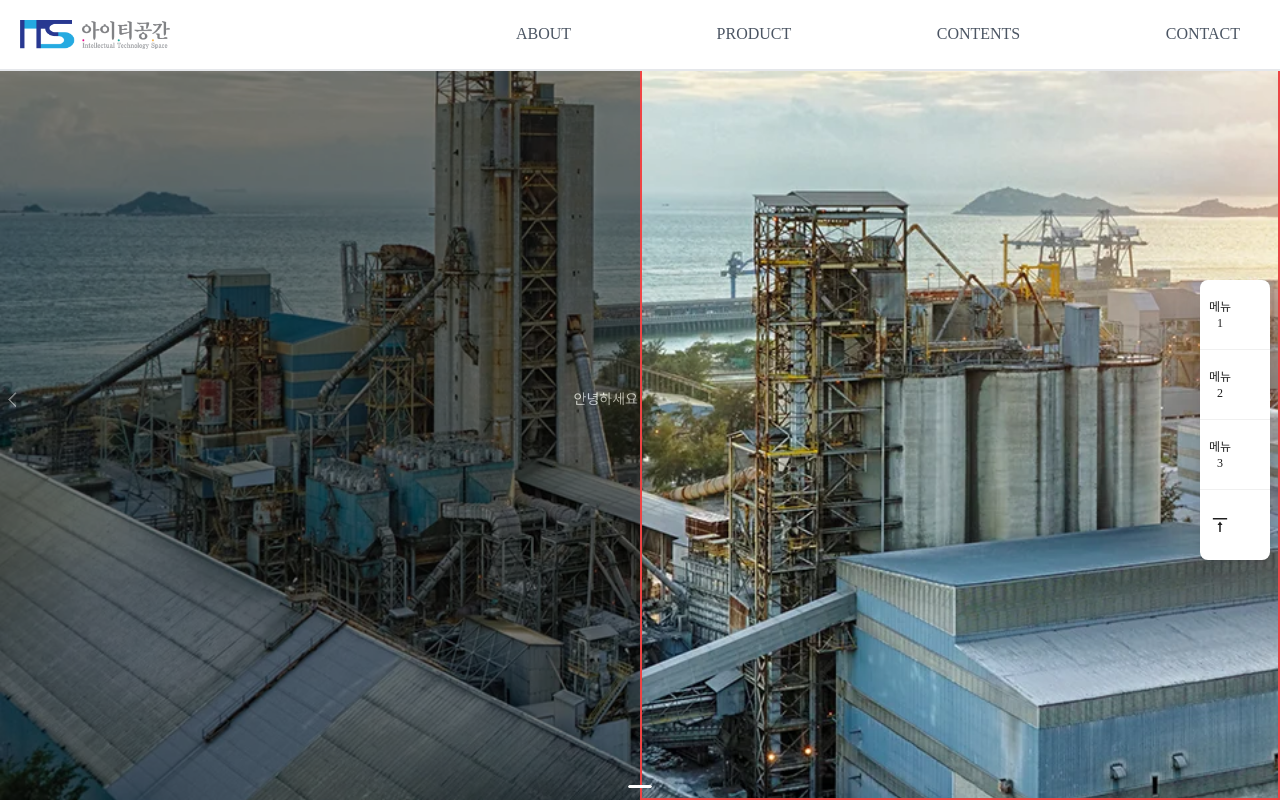
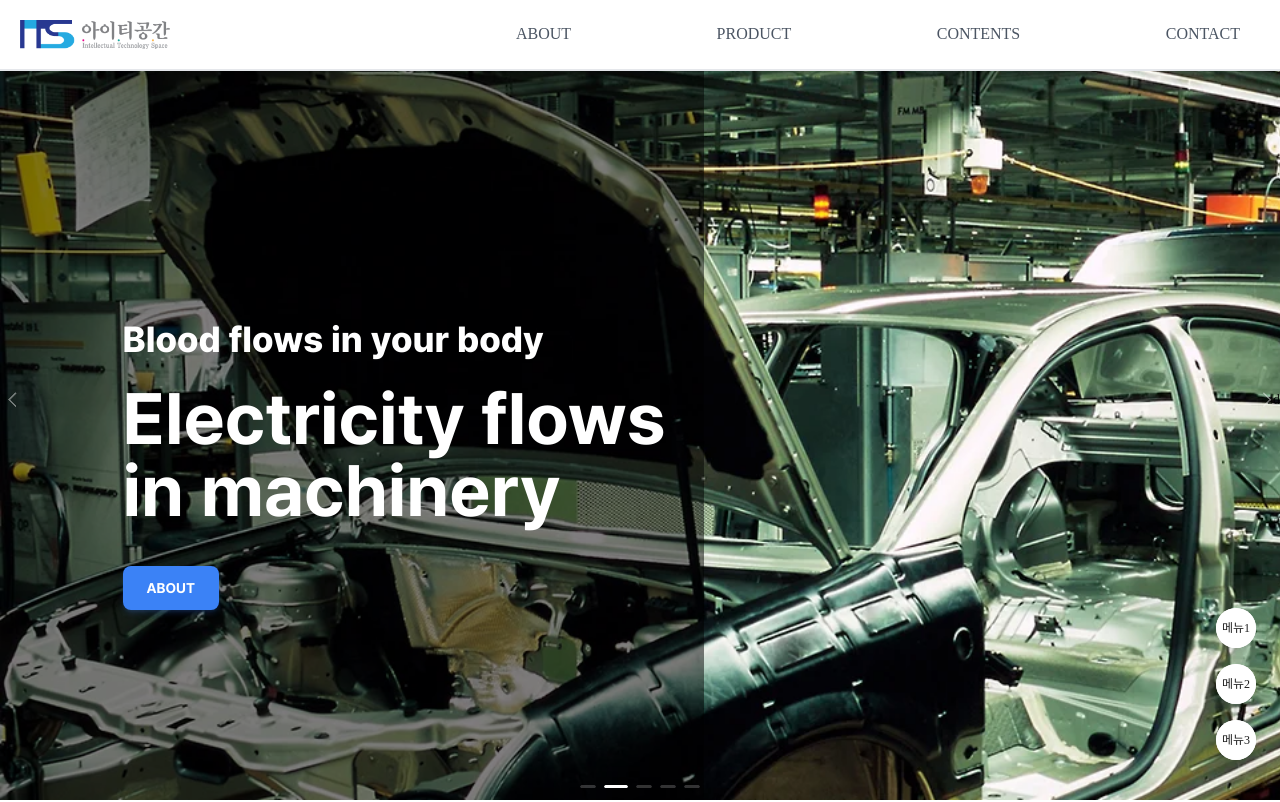
Before and after one commit to ITSROOM-HOMEPAGE/ITS_homepages, a React (Create React App) app: page / in a window 1280 px wide. Shown: the top 802 px of the page. Built offline with nearby package versions, Linux system fonts and the light colour scheme; a web font is replaced by a local one.

Commit message:
add something

```diff
--- a/src/components/carousel/carousel.js
+++ b/src/components/carousel/carousel.js
@@ -8,11 +8,25 @@ export default function Carouselcomp(props) {
   };
 
   return (
-    <div className="flex w-[100vw] h-[100vh]" style={backimgstyle}>
-      <div className="border-2 border-black w-1/2 flex justify-end items-center opacity-50 bg-black">
-        <h1 className="text-white">안녕하세요</h1>
-      </div>
-      <div className="border-2 border-red-500 w-1/2">sd</div>
+    <div className="flex w-[100vw] h-[100vh] relative" style={backimgstyle}>
+      <div className="w-[55%] flex flex-col justify-center items-end opacity-50 bg-black"></div>
+      <section className="absolute right-[48%] top-[40%] text-white">
+        <h2 className="font-PretendExtraBold text-4xl">
+          Blood flows in your body
+        </h2>
+        <br />
+        <h1 className="font-PretendBold text-7xl">
+          Electricity flows <br />
+          in machinery
+        </h1>
+        <button
+          class="middle none center mr-4 rounded-lg bg-blue-500 mt-10 py-3 px-6 font-PretendBold text-sm text-white shadow-md shadow-blue-500/20 transition-all hover:shadow-lg hover:shadow-blue-500/40 focus:opacity-[0.85] focus:shadow-none active:opacity-[0.85] active:shadow-none disabled:pointer-events-none disabled:opacity-50 disabled:shadow-none"
+          data-ripple-light="true"
+        >
+          ABOUT
+        </button>
+      </section>
+      <div className="w-[45%] flex justify-end items-center ">sd</div>
     </div>
   );
 }
--- a/src/components/mainPage/mainPage0.js
+++ b/src/components/mainPage/mainPage0.js
@@ -11,32 +11,21 @@ export default function Mainpage0() {
     filter: "brightness(50%)",
   };
 
-  const imgStyle = {
-    filter: "brightness(50%)",
-    height: "100vh",
-    width: "100vw",
-  };
-
-  const imgsrc = "./images/carousel1.webp";
+  const imgsrcs = [
+    "./images/carousel1.webp",
+    "./images/carousel2.webp",
+    "./images/carousel3.webp",
+    "./images/carousel4.webp",
+    "./images/carousel5.webp",
+  ];
 
   return (
     <Carousel autoplay arrows infinite={true}>
-      <div style={contentStyle}>
-        <Carouselcomp imgsrc={imgsrc} />
-        {/* <img src="./images/carousel1.webp" style={imgStyle} /> */}
-      </div>
-      {/* <div style={contentStyle}>
-        <img src="./images/carousel2.webp" style={imgStyle} />
-      </div>
-      <div style={contentStyle}>
-        <img src="./images/carousel3.webp" style={imgStyle} />
-      </div>
-      <div style={contentStyle}>
-        <img src="./images/carousel4.webp" style={imgStyle} />
-      </div>
-      <div style={contentStyle}>
-        <img src="./images/carousel5.webp" style={imgStyle} />
-      </div> */}
+      {imgsrcs.map((el) => (
+        <div style={contentStyle}>
+          <Carouselcomp imgsrc={el} />
+        </div>
+      ))}
     </Carousel>
   );
 }
--- a/src/components/mainPage/mainPage1.js
+++ b/src/components/mainPage/mainPage1.js
@@ -1,6 +1,6 @@
 export default function Mainpage1() {
   return (
-    <div className="h-[1500px] w-full font-PretendMedium flex justify-center items-center bg-[#3a2a68] bg-[url('./assets/main_bg.png')] bg-cover bg-fixed ">
+    <div className="h-[100vh] w-full font-PretendMedium flex justify-center items-center bg-[#3a2a68] bg-[url('./assets/main_bg.png')] bg-cover">
       <div className="h-full flex flex-col mt-[90vh] w-[1500px] items-center min-[1500px]:items-start">
         <div className="flex flex-col min-[1500px]:items-start items-center text-black animate-fadeInUp">
           <p className="inline-block mt-[3vh] text-[#133aa5] text-[56px] leading-[80px] font-PretendBold ">
--- a/src/components/mainPage/mainPage2.js
+++ b/src/components/mainPage/mainPage2.js
@@ -2,7 +2,7 @@ import { Card } from "antd";
 
 export default function Mainpage2() {
   return (
-    <div className="w-full mt-[-30vh]">
+    <div className="w-full mt-[-10vh]">
       <img
         src="./images/mainPage2_bg.png"
         className="linear-gradient(94deg, #57a2e3 8.29%, #6977cf 72%)"
--- a/src/components/mainPage/mainPage4.js
+++ /dev/null
@@ -1,19 +0,0 @@
-import Kakaomap from "../kakaomap/kakaomap";
-
-export default function Mainpage4() {
-  return (
-    <div className="h-[1080px] bg-white w-full text-black font-PretendMedium relative">
-      <div className="h-full flex items-center flex-col text-center">
-        <p className="mt-[100px] text-[56px] leading-[80px] font-PretendBold">
-          ITS Room Workspace
-        </p>
-        <p className="text-[24px] mt-[20px]">ITS Room</p>
-        <Kakaomap className="mt-[30px]" />
-
-        <button className="h-[60px] w-[206px] font-PretendBold text-[20px] bg-[#6250FF] mt-9 text-white rounded-[44px] hover:scale-105 duration-300">
-          &nbsp;ABOUT Inc.
-        </button>
-      </div>
-    </div>
-  );
-}
--- a/src/components/sidemenubar/sideMenubar.js
+++ b/src/components/sidemenubar/sideMenubar.js
@@ -1,26 +1,24 @@
 import { QuestionCircleOutlined, SyncOutlined } from "@ant-design/icons";
 import { FloatButton } from "antd";
 
-export default function Sidemenubar() {
-  const buttonwidth = 70;
-
-  const buttonStyled = {
-    width: buttonwidth,
-    height: "70px",
-  };
+export default function Sidemenubar(props) {
+  const buttonStyled = {};
 
   return (
     <FloatButton.Group
-      shape="square"
+      shape="circle"
       style={{
-        right: buttonwidth - 60,
-        bottom: "30vh",
+        bottom: "5vh",
       }}
     >
       <FloatButton description="메뉴1" style={buttonStyled} />
       <FloatButton description="메뉴2" style={buttonStyled} />
       <FloatButton description="메뉴3" style={buttonStyled} />
-      <FloatButton.BackTop visibilityHeight={0} style={buttonStyled} />
+      {props.isScrolled ? (
+        <FloatButton.BackTop visibilityHeight={0} style={buttonStyled} />
+      ) : (
+        <></>
+      )}
     </FloatButton.Group>
   );
 }
--- a/src/views/index.js
+++ b/src/views/index.js
@@ -3,11 +3,27 @@ import MainPage from "./main/main";
 import Pagefooter from "../layouts/pageFooter";
 import PageHeader from "../layouts/pageHeader";
 import Sidemenubar from "../components/sidemenubar/sideMenubar";
+import { useEffect, useState } from "react";
 
 export default function View() {
+  const [isScrolled, setIsScrolled] = useState(false);
+
+  useEffect(() => {
+    window.addEventListener("scroll", handleScroll);
+    return window.removeEventListener("scroll", handleScroll);
+  }, []);
+
+  const handleScroll = () => {
+    if (window.scrollY > 0) {
+      setIsScrolled((curr) => !curr);
+    }
+  };
+
+  console.log(isScrolled);
+
   return (
     <div>
-      <Sidemenubar />
+      <Sidemenubar isScrolled={isScrolled} />
       <PageHeader />
       <Routes>
         <Route path="/" element={<MainPage />} />
--- a/src/views/main/main.js
+++ b/src/views/main/main.js
@@ -1,8 +1,6 @@
-import Kakaomap from "../../components/kakaomap/kakaomap";
 import Mainpage0 from "../../components/mainPage/mainPage0";
 import Mainpage1 from "../../components/mainPage/mainPage1";
 import Mainpage2 from "../../components/mainPage/mainPage2";
-import Mainpage4 from "../../components/mainPage/mainPage4";
 
 export default function MainPage() {
   return (
@@ -10,7 +8,6 @@ export default function MainPage() {
       <Mainpage0 />
       <Mainpage1 />
       <Mainpage2 />
-      {/* <Mainpage4 /> */}
     </div>
   );
 }
```
